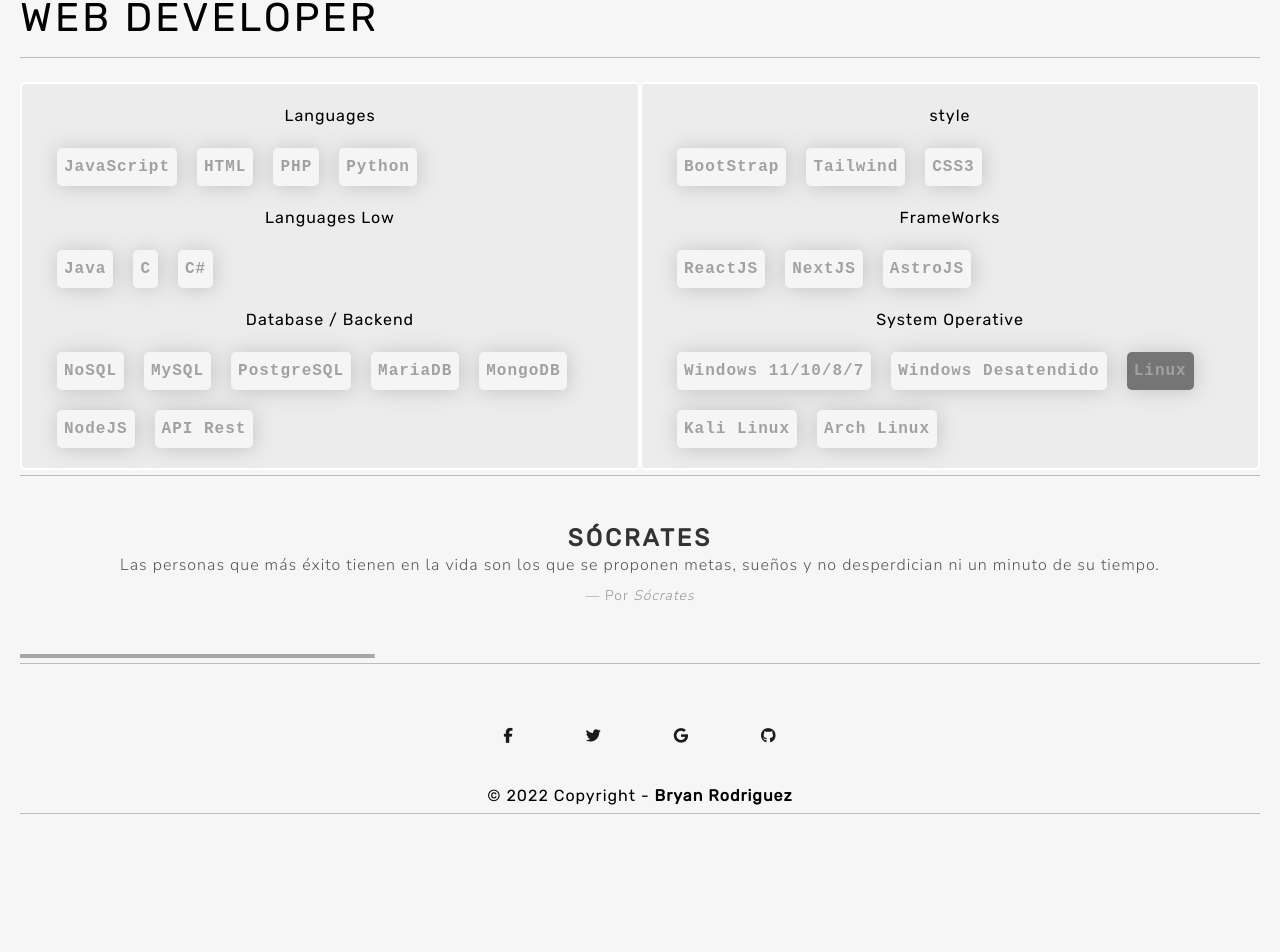
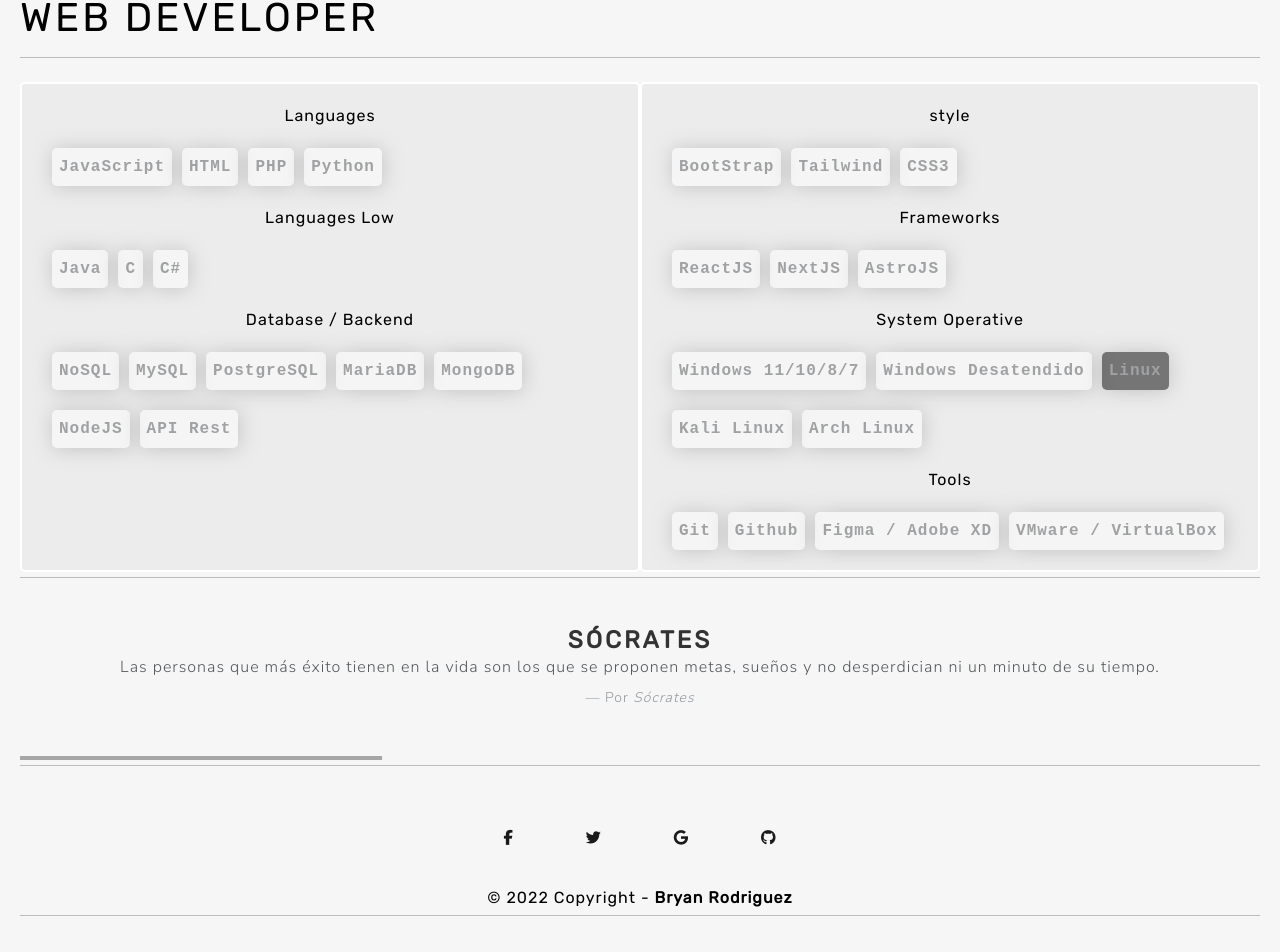
Before and after one commit to Serphp/portf-serph, a React (Vite) app: page / in a window 1280 px wide. Shown: the part 1047-1999 px from the top of the page. Before the commit the page ends 1906 px from the top, so only its background shows below. Built offline with nearby package versions, Linux system fonts and the light colour scheme.

Commit message:
[+] Fast Deploy fixes

```diff
--- a/components/Experiences.jsx
+++ b/components/Experiences.jsx
@@ -77,8 +77,8 @@
             <article className="tlang"> BootStrap</article>
             <article className="tlang"> Tailwind</article>
             <article className="tlang"> CSS3</article>
-        <p className="serph"> FrameWorks </p>
-            <article className="tlang"> ReactJS </article>
+        <p className="serph"> Frameworks </p>
+            <article className="tlang"> <b>ReactJS</b> </article>
             <article className="tlang"> NextJS </article>
             <article className="tlang"> AstroJS </article>
 
@@ -88,6 +88,12 @@
             <article style={{"backgroundColor": "black"}} className="tlang"> Linux </article>
             <article className="tlang"> Kali Linux</article>
             <article className="tlang"> Arch Linux</article>
+
+            <p className="serph">Tools</p>
+            <article className="tlang"> Git </article>
+            <article className="tlang"> Github </article>
+            <article className="tlang"> Figma / Adobe XD </article>
+            <article className="tlang"> VMware / VirtualBox</article>
         </section>
 
         </div>
--- a/pages/Home.jsx
+++ b/pages/Home.jsx
@@ -20,7 +20,7 @@
             {/* <p>Yo creo, que todos podemos lograr grandes cosas, si nos proponemos hacerlo.</p> */}
         </div>
         <div class="hello-img">
-            <img src="https://pbs.twimg.com/media/FmJcezlXEAUQmTz?format=jpg&name=small" alt="" />
+            <img src="https://media.licdn.com/dms/image/D4E03AQHk5VD69aRJGg/profile-displayphoto-shrink_800_800/0/1674619813456?e=1680134400&v=beta&t=ui5a91ZP2C0fZmH0syj_WEKSG8RNlgmTjgzOeDJZJQ8" alt="" />
         </div>
     </section>
 
--- a/src/styles/Global.scss
+++ b/src/styles/Global.scss
@@ -506,7 +506,7 @@
   opacity: 0.5;
   background-color: rgb(255, 255, 255);
   box-shadow: 1px 1px 20px rgb(125 125 125 / 75%);
-  margin: 10px;
+  margin: 10px 5px 10px 5px;
   transition: $anim ease-in-out;
 }
 
```
